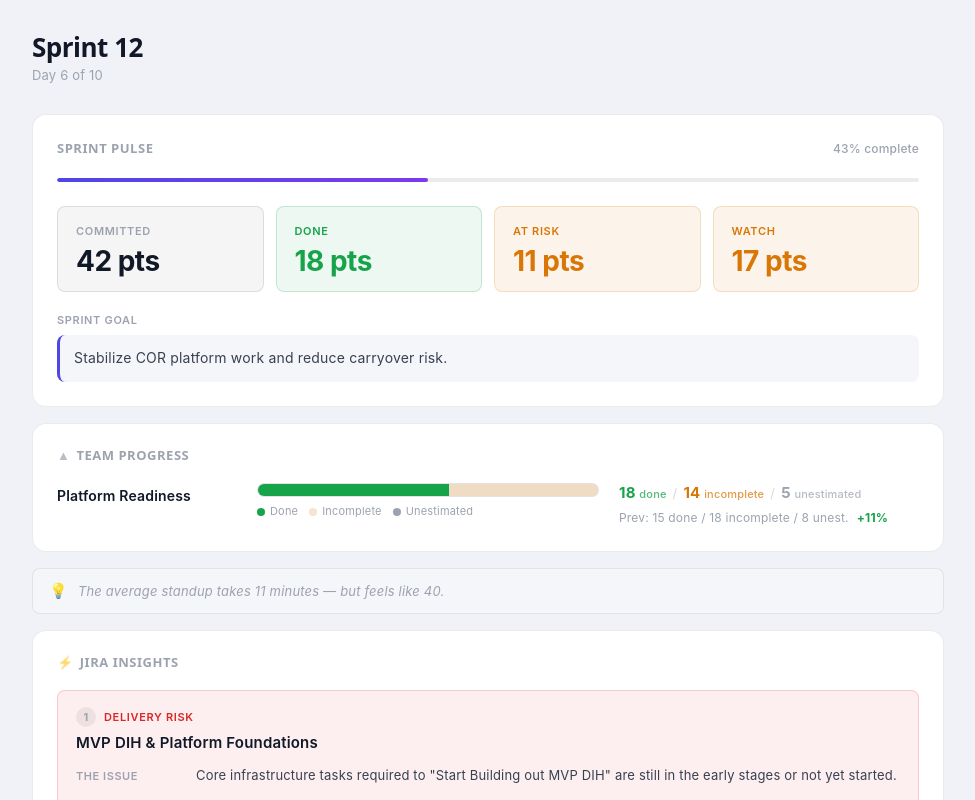
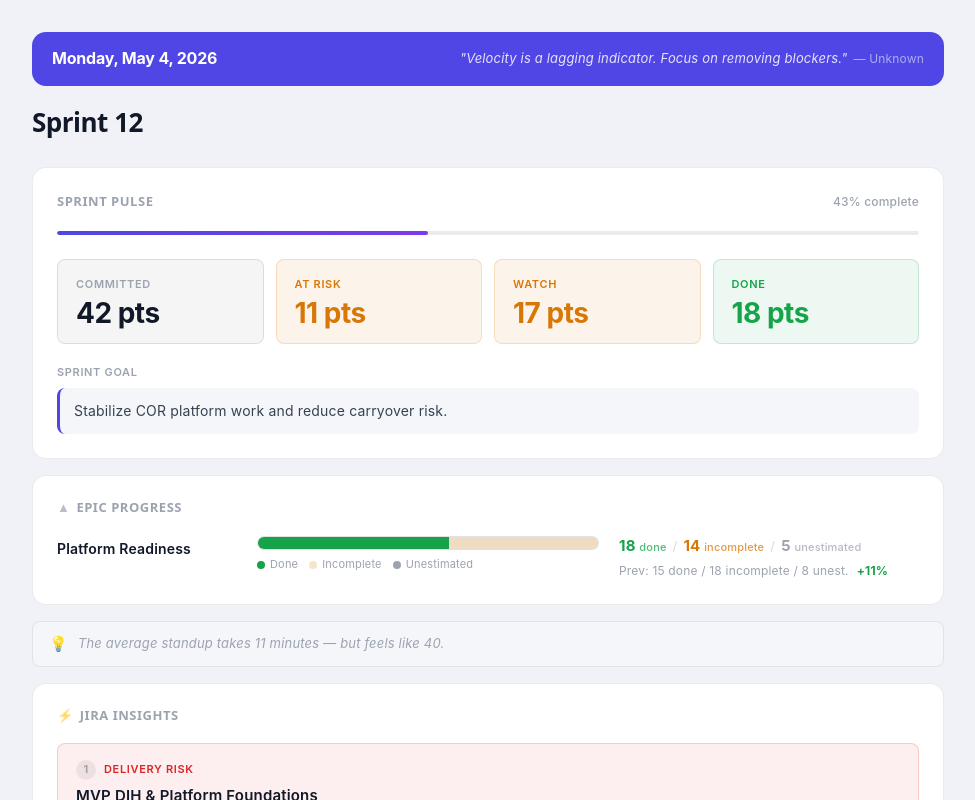
Before and after one commit to farahdotc/standup-app, a React (Vite) app: page / in a window 1280 px wide. Shown: the top 800 px of the page, without its empty margins (152-1127 px from the left). Built offline with nearby package versions, Linux system fonts and the light colour scheme.

Commit message:
Add date banner, sprint day calc, quote of the day; rework team progress data model; conditional section rendering

```diff
--- a/src/components/StandupCommandCenter.css
+++ b/src/components/StandupCommandCenter.css
@@ -49,6 +49,97 @@
   max-width: 960px;
   margin: 0 auto;
   box-sizing: border-box;
+}
+
+/* ─── Date banner ────────────────────────────────────────────────────────── */
+.scc-date-banner {
+  display: flex;
+  align-items: center;
+  justify-content: space-between;
+  gap: 16px;
+  background: var(--scc-accent);
+  border-radius: var(--scc-radius);
+  padding: 14px 20px;
+  margin-bottom: 20px;
+  flex-wrap: wrap;
+}
+
+.scc-date-banner-left {
+  display: flex;
+  align-items: center;
+  gap: 14px;
+}
+
+.scc-date-today {
+  font-size: 16px;
+  font-weight: 700;
+  color: #fff;
+  letter-spacing: -0.2px;
+}
+
+.scc-date-sprintday {
+  font-size: 12px;
+  font-weight: 600;
+  color: rgba(255, 255, 255, 0.7);
+  background: rgba(255, 255, 255, 0.15);
+  border-radius: 20px;
+  padding: 3px 10px;
+  white-space: nowrap;
+}
+
+.scc-date-quote {
+  display: flex;
+  align-items: baseline;
+  gap: 6px;
+  flex-wrap: wrap;
+  justify-content: flex-end;
+}
+
+.scc-date-quote-text {
+  font-size: 13px;
+  font-style: italic;
+  color: rgba(255, 255, 255, 0.85);
+}
+
+.scc-date-quote-author {
+  font-size: 12px;
+  color: rgba(255, 255, 255, 0.55);
+  white-space: nowrap;
+}
+
+/* ─── Date inputs (edit mode) ────────────────────────────────────────────── */
+.scc-date-inputs {
+  display: flex;
+  gap: 16px;
+  margin-top: 8px;
+  flex-wrap: wrap;
+}
+
+.scc-date-label {
+  display: flex;
+  flex-direction: column;
+  gap: 3px;
+  font-size: 11px;
+  font-weight: 600;
+  letter-spacing: 0.05em;
+  text-transform: uppercase;
+  color: var(--scc-text-muted);
+}
+
+.scc-date-input {
+  background: var(--scc-surface-2);
+  border: 1px solid var(--scc-border-hover);
+  border-radius: var(--scc-radius-sm);
+  color: var(--scc-text-heading);
+  font-family: var(--scc-font);
+  font-size: 13px;
+  padding: 5px 8px;
+  outline: none;
+  cursor: pointer;
+}
+
+.scc-date-input:focus {
+  border-color: var(--scc-accent);
 }
 
 /* ─── Header ─────────────────────────────────────────────────────────────── */
@@ -307,7 +398,7 @@
   line-height: 1.65;
 }
 
-/* ─── Team progress ──────────────────────────────────────────────────────── */
+/* ─── Epic progress ──────────────────────────────────────────────────────── */
 .scc-teams {
   display: flex;
   flex-direction: column;
--- a/src/components/StandupCommandCenter.jsx
+++ b/src/components/StandupCommandCenter.jsx
@@ -1,5 +1,65 @@
 import { useEffect, useState } from "react";
 import "./StandupCommandCenter.css";
+
+/* ─── Quotes ─────────────────────────────────────────────────────────────── */
+const QUOTES = [
+  { text: "The secret of getting ahead is getting started.", author: "Mark Twain" },
+  { text: "Done is better than perfect.", author: "Sheryl Sandberg" },
+  { text: "Small progress is still progress.", author: "Unknown" },
+  { text: "Focus on being productive instead of busy.", author: "Tim Ferriss" },
+  { text: "It always seems impossible until it's done.", author: "Nelson Mandela" },
+  { text: "Simplicity is the soul of efficiency.", author: "Austin Freeman" },
+  { text: "First, solve the problem. Then, write the code.", author: "John Johnson" },
+  { text: "Make it work, make it right, make it fast.", author: "Kent Beck" },
+  { text: "The best time to start was yesterday. The next best time is now.", author: "Unknown" },
+  { text: "Clarity is the antidote to anxiety.", author: "Unknown" },
+  { text: "Move fast and fix things.", author: "Unknown" },
+  { text: "Every sprint is a chance to improve.", author: "Unknown" },
+  { text: "Velocity is a lagging indicator. Focus on removing blockers.", author: "Unknown" },
+  { text: "Ship early, learn fast.", author: "Unknown" },
+];
+
+function getTodayQuote() {
+  const now = new Date();
+  const start = new Date(now.getFullYear(), 0, 0);
+  const diff = now - start;
+  const dayOfYear = Math.floor(diff / (1000 * 60 * 60 * 24));
+  return QUOTES[dayOfYear % QUOTES.length];
+}
+
+/* ─── Sprint day calculation ─────────────────────────────────────────────── */
+// Counts business days (Mon–Fri) from sprintStart up to and including today, max 10.
+function calcSprintDay(sprintStartStr) {
+  if (!sprintStartStr) return null;
+  const [y, m, d] = sprintStartStr.split("-").map(Number);
+  const start = new Date(y, m - 1, d);
+  const today = new Date();
+  today.setHours(0, 0, 0, 0);
+  start.setHours(0, 0, 0, 0);
+  if (today < start) return null;
+
+  let bizDays = 0;
+  const cursor = new Date(start);
+  while (cursor <= today) {
+    const dow = cursor.getDay();
+    if (dow !== 0 && dow !== 6) bizDays++;
+    cursor.setDate(cursor.getDate() + 1);
+  }
+  return Math.min(bizDays, 10);
+}
+
+function formatDate(dateStr) {
+  if (!dateStr) return "";
+  const [y, m, d] = dateStr.split("-").map(Number);
+  return new Date(y, m - 1, d).toLocaleDateString("en-US", {
+    weekday: "long", month: "long", day: "numeric", year: "numeric",
+  });
+}
+
+function todayISO() {
+  const d = new Date();
+  return `${d.getFullYear()}-${String(d.getMonth() + 1).padStart(2, "0")}-${String(d.getDate()).padStart(2, "0")}`;
+}
 
 const defaultTeams = [
   {
@@ -41,7 +101,8 @@ const defaultInsights = [
 
 const defaultData = {
   sprintName: "Sprint 12",
-  sprintDay: "Day 6 of 10",
+  sprintStart: "",   // YYYY-MM-DD, always a Wednesday
+  today: "",         // YYYY-MM-DD, set each morning
   sprintGoal: "Stabilize COR platform work and reduce carryover risk.",
   committed: "42 pts",
   done: "18 pts",
@@ -149,6 +210,10 @@ export default function StandupCommandCenter() {
     return null;
   })();
 
+  const sprintDay = calcSprintDay(data.sprintStart);
+  const displayDate = formatDate(data.today || todayISO());
+  const quote = getTodayQuote();
+
   const hasTeams = (data.teams ?? []).some(
     (t) => t.name.trim() || t.done > 0 || t.incomplete > 0 || t.unestimated > 0
   );
@@ -157,6 +222,21 @@ export default function StandupCommandCenter() {
 
   return (
     <div className="scc-page">
+
+      {/* Date banner */}
+      <div className="scc-date-banner">
+        <div className="scc-date-banner-left">
+          <span className="scc-date-today">{displayDate}</span>
+          {sprintDay !== null && (
+            <span className="scc-date-sprintday">Day {sprintDay} of 10</span>
+          )}
+        </div>
+        <div className="scc-date-quote">
+          <span className="scc-date-quote-text">"{quote.text}"</span>
+          <span className="scc-date-quote-author">— {quote.author}</span>
+        </div>
+      </div>
+
       {/* Header */}
       <header className="scc-header">
         <div className="scc-header-left">
@@ -172,17 +252,28 @@ export default function StandupCommandCenter() {
                 data.sprintName
               )}
             </h1>
-            <p className="scc-subtitle">
-              {editing ? (
-                <input
-                  className="scc-inline-input scc-inline-input--sm"
-                  value={data.sprintDay}
-                  onChange={(e) => update("sprintDay", e.target.value)}
-                />
-              ) : (
-                data.sprintDay
-              )}
-            </p>
+            {editing && (
+              <div className="scc-date-inputs">
+                <label className="scc-date-label">
+                  Sprint start (Wed)
+                  <input
+                    type="date"
+                    className="scc-date-input"
+                    value={data.sprintStart}
+                    onChange={(e) => update("sprintStart", e.target.value)}
+                  />
+                </label>
+                <label className="scc-date-label">
+                  Today
+                  <input
+                    type="date"
+                    className="scc-date-input"
+                    value={data.today || todayISO()}
+                    onChange={(e) => update("today", e.target.value)}
+                  />
+                </label>
+              </div>
+            )}
           </div>
         </div>
         <button
@@ -216,14 +307,14 @@ export default function StandupCommandCenter() {
           {(editing || data.committed?.trim()) && (
             <MetricCard label="Committed" value={data.committed} variant="neutral" editing={editing} onChange={(v) => update("committed", v)} />
           )}
-          {(editing || data.done?.trim()) && (
-            <MetricCard label="Done" value={data.done} variant="success" editing={editing} onChange={(v) => update("done", v)} />
-          )}
           {(editing || data.atRisk?.trim()) && (
             <MetricCard label="At Risk" value={data.atRisk} variant="warning" editing={editing} onChange={(v) => update("atRisk", v)} />
           )}
           {(editing || data.watch?.trim()) && (
             <MetricCard label="Watch" value={data.watch} variant="warning" editing={editing} onChange={(v) => update("watch", v)} />
+          )}
+                    {(editing || data.done?.trim()) && (
+            <MetricCard label="Done" value={data.done} variant="success" editing={editing} onChange={(v) => update("done", v)} />
           )}
         </div>
 
@@ -239,12 +330,12 @@ export default function StandupCommandCenter() {
         )}
       </section>
 
-      {/* Team Progress */}
+      {/* Epic Progress */}
       {(editing || hasTeams) && (
         <section className="scc-card">
           <div className="scc-card-header">
             <h2 className="scc-section-title">
-              <span className="scc-icon">▲</span> Team Progress
+              <span className="scc-icon">▲</span> Epic Progress
             </h2>
             {editing && (
               <button className="scc-btn scc-btn--sm" onClick={addTeam}>+ Add</button>
@@ -327,7 +418,7 @@ export default function StandupCommandCenter() {
               <RiskItem label="QA › 2 days" value={data.qaRisk} variant="warning" editing={editing} onChange={(v) => update("qaRisk", v)} />
             )}
             {(editing || data.largeNotInQA?.trim()) && (
-              <RiskItem label="Large not in QA" value={data.largeNotInQA} variant="info" editing={editing} onChange={(v) => update("largeNotInQA", v)} />
+              <RiskItem label="In progress › 3 days" value={data.largeNotInQA} variant="info" editing={editing} onChange={(v) => update("largeNotInQA", v)} />
             )}
           </div>
         </section>
```
